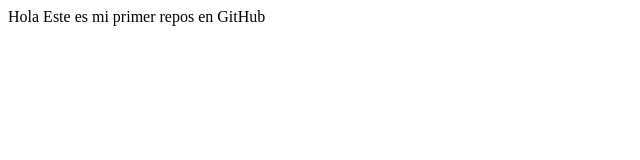
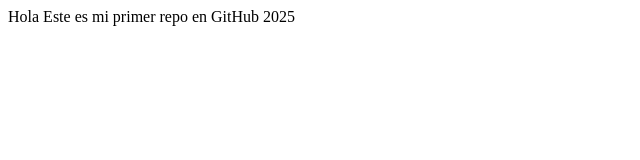
Before and after one commit to eduvence/nuevoejemplo, a plain HTML site: page app/index.html in a window 1280 px wide. Shown: the full height of the page, 0-640 px from the left. Drawn offline with Linux system fonts and the light colour scheme.

Commit message:
tercer commit

```diff
--- a/app/index.html
+++ b/app/index.html
@@ -7,6 +7,6 @@
     <title>Document</title>
 </head>
 <body>
-    Hola Este es mi primer repos en GitHub
+    Hola Este es mi primer repo en GitHub 2025
 </body>
 </html>
```
